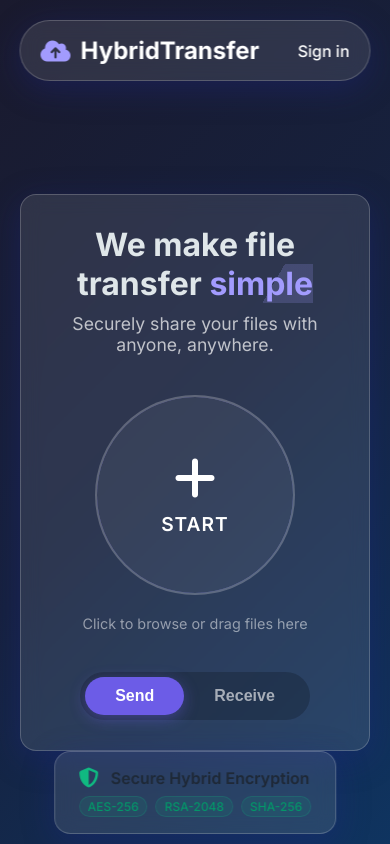
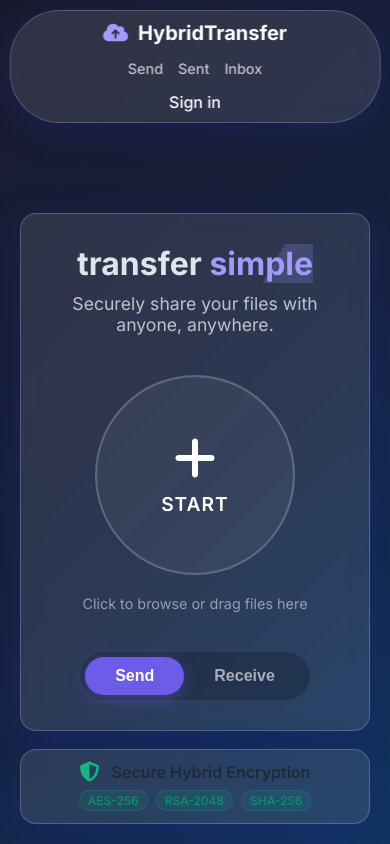
Before and after one commit to YADALAVIJAY/secure123, an Angular app: page / in a window 390 px wide. Built offline with nearby package versions, Linux system fonts and the light colour scheme.

Commit message:
first commit

```diff
--- a/src/app/components/security-status/security-status.component.scss
+++ b/src/app/components/security-status/security-status.component.scss
@@ -42,11 +42,25 @@
 }
 
 
-@media (max-width: 480px) {
+@media (max-width: 768px) {
     .security-badge {
-        bottom: 10px;
-        right: 50%;
-        transform: translateX(50%);
-        width: max-content;
+        bottom: 20px;
+        left: 50%;
+        right: auto;
+        transform: translateX(-50%);
+        width: 90%;
+        /* Fit within screen */
+        max-width: 350px;
+        padding: 0.75rem 1rem;
+
+        .status-header {
+            justify-content: center;
+        }
+
+        .details {
+            justify-content: center;
+            flex-wrap: wrap;
+            /* Allow badges to wrap */
+        }
     }
 }
--- a/src/app/layout/navbar/navbar.component.scss
+++ b/src/app/layout/navbar/navbar.component.scss
@@ -78,8 +78,37 @@
 }
 
 @media (max-width: 768px) {
+    .navbar {
+        width: 95%;
+        /* Use more width on mobile */
+        padding: 10px 0;
+        top: 10px;
+    }
+
+    .nav-content {
+        flex-direction: column;
+        gap: 15px;
+        /* Space between logo, links, and auth */
+    }
+
     .nav-links {
-        display: none;
-        /* Mobile menu to be implemented if needed */
+        display: flex;
+        /* Show links on mobile */
+        gap: 15px;
+        flex-wrap: wrap;
+        justify-content: center;
+
+        a {
+            font-size: 0.9rem;
+        }
+    }
+
+    .logo {
+        font-size: 1.25rem;
+        /* Slightly smaller logo */
+    }
+
+    .auth-buttons {
+        gap: 15px;
     }
 }
--- a/src/app/pages/home/home.component.html
+++ b/src/app/pages/home/home.component.html
@@ -1,7 +1,10 @@
 <div class="home-container">
     <div class="content-wrapper glass-panel">
         <div class="header">
-            <h1>We make file transfer <span class="highlight">simple</span></h1>
+            <h1>
+                transfer <br class="mobile-break">
+                <span class="highlight">simple</span>
+            </h1>
             <p class="subtitle">Securely share your files with anyone, anywhere.</p>
         </div>
 
--- a/src/app/pages/home/home.component.scss
+++ b/src/app/pages/home/home.component.scss
@@ -30,9 +30,68 @@
         }
     }
 
+    .mobile-break {
+        display: none;
+    }
+
     .receiver-section {
         margin-bottom: 2.5rem;
         width: 100%;
+
+        @media (max-width: 768px) {
+            .mobile-break {
+                display: block;
+                /* Break line on mobile */
+            }
+
+            h1 {
+                font-size: 2.5rem;
+                /* Smaller title */
+
+                .highlight {
+                    &::after {
+                        bottom: 2px;
+                        height: 8px;
+                        /* Adjust highlight */
+                    }
+                }
+            }
+
+            .subtitle {
+                font-size: 1rem;
+                max-width: 90%;
+                /* Ensure text doesn't touch edges */
+            }
+
+            .upload-area {
+                width: 280px;
+                height: 280px;
+                /* Smaller circle */
+
+                .circle-content {
+                    i {
+                        font-size: 3rem;
+                    }
+
+                    span {
+                        font-size: 1.25rem;
+                    }
+                }
+            }
+
+            .security-badges {
+                flex-wrap: wrap;
+                /* Allow badges to wrap */
+                justify-content: center;
+                gap: 10px;
+
+                .badge {
+                    font-size: 0.75rem;
+                    padding: 4px 10px;
+                }
+            }
+        }
+
         max-width: 500px;
 
         label {
```
